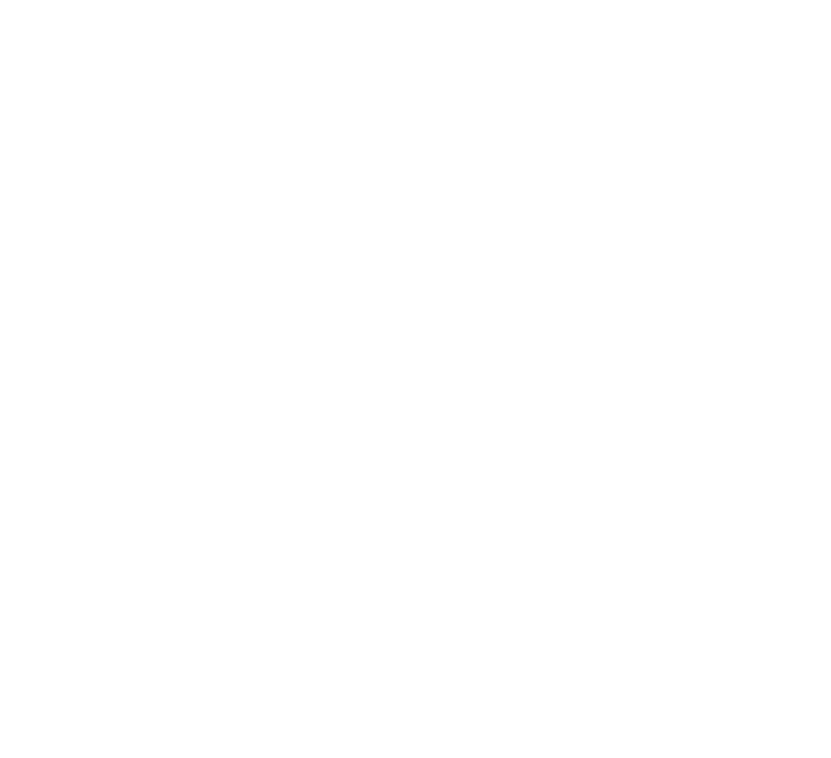
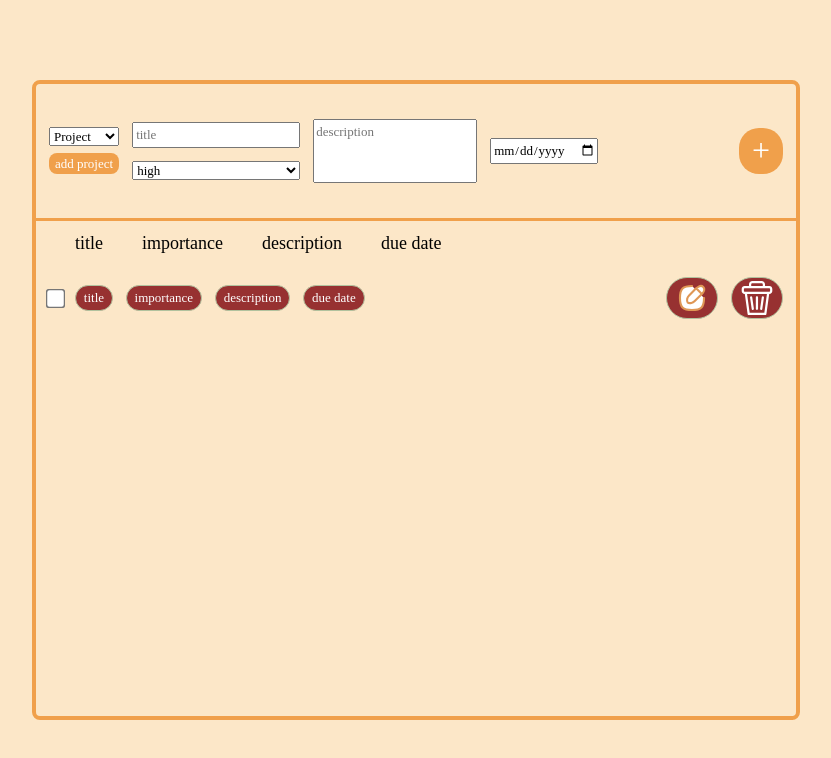
Before and after one commit to umutaaslan/ToDoList, a website built with webpack: page src/template.html in a window 1280 px wide. Shown: the whole page, without its empty margins (224-1055 px from the left). Built offline with nearby package versions, Linux system fonts and the light colour scheme.

Commit message:
basic styling

```diff
--- a/src/style.css
+++ b/src/style.css
@@ -10,12 +10,15 @@
   }
   html, body {
     height: 100%;
+    width: 100%;
     padding: 0;
-    font-family: "Playfair display";
+    font-family: "Roboto Mono";
+    font-size: small;
   }
   body {
     line-height: calc(1em + 0.5rem);
     -webkit-font-smoothing: antialiased;
+    background-color: #FCE7C8;
   }
   img, picture, video, canvas, svg {
     display: block;
@@ -43,3 +46,122 @@
     font-family: inherit;
     font-size: 100%;
   }
+  @import url('https://fonts.googleapis.com/css2?family=Playfair+Display:ital,wght@0,400..900;1,400..900&family=Roboto+Condensed:ital,wght@0,100..900;1,100..900&family=Roboto+Mono:ital,wght@0,100..700;1,100..700&display=swap');
+
+.all-flex-wrapper  {
+  height: 100%;
+  width: 100%;
+  display: flex;
+  justify-content: center;
+  align-items: center;
+}
+
+main.grid-wrapper {
+  height: 80%;
+  width: 60%;
+  display: grid;
+  grid-template-columns: 1fr;
+  grid-template-rows: 1fr 4fr;
+  border: 4px solid #F0A04B;
+  border-radius: 8px;
+}
+
+
+nav.navbar {
+  display: flex;
+  align-items: center;
+  gap: 1rem;
+  padding: 0 1rem;
+  border-bottom: 3px solid #F0A04B;
+}
+
+.appendButton {
+  margin-left: auto;
+  border: none;
+  background-color: #F0A04B;
+  color: white;
+  border-radius: 20px;
+  font-size: xx-large;
+  padding: 1rem;
+}
+
+.navigator {
+  display: flex;
+  padding: 1rem 3rem;
+  gap: 3rem;
+  font-size: large;
+  cursor: default;
+}
+
+#static {
+  display: grid;
+  grid-template-columns: 1fr;
+  grid-template-rows: 3fr 1fr;
+}
+
+#dynamic {
+  display: grid;
+  grid-template-columns: 1fr;
+  grid-template-rows: repeat(10, 8vh);
+  grid-auto-rows: 8vh;
+  overflow: scroll;
+}
+
+.task {
+  display: flex;
+  align-items: center;
+  padding: 0 1rem;
+  gap: 1rem;
+  color: white;
+}
+
+.task > * {
+  border: 1.5px solid #B1C29E;
+  background-color: #973131;
+  padding: .2rem .6rem;
+}
+
+.task > div, .task > button {
+  border-radius: 40px;
+}
+
+.title-importance {
+  display: flex;
+  flex-direction: column;
+  gap: 1rem;
+}
+
+
+.editButton {
+  margin-left: auto;
+}
+
+
+.project-box {
+  display: flex;
+  flex-direction: column;
+  gap: .5rem;
+}
+
+.addProject {
+  border: none;
+  background-color: #F0A04B;
+  color: white;
+  border-radius: 8px;
+}
+.editButton, .deleteButton {
+  width: 4rem;
+}
+
+.editButton:active, .deleteButton:active, .appendButton:active, .addProject:active {
+  scale: .8;
+  box-shadow: inset;
+}
+
+.task input[type = "checkbox"] {
+  scale: 1.5;
+}
+
+.task:hover {
+  cursor: default;
+}
--- a/src/template.html
+++ b/src/template.html
@@ -3,9 +3,49 @@
 <head>
     <meta charset="UTF-8">
     <meta name="viewport" content="width=device-width, initial-scale=1.0">
-    <title>Document</title>
+    <title>To Do</title>
 </head>
 <body>
-
+    <div class="all-flex-wrapper">
+        <main class="grid-wrapper">
+            <div id="static">
+                <nav class="navbar">
+                    <div class="project-box">
+                        <select name="" id="">
+                            <option value="">Project</option>
+                        </select>
+                        <button class="addProject">add project</button>
+                    </div>
+                    <div class="title-importance">
+                        <input type="text" name="" id="" placeholder="title">
+                        <select name="" id="">
+                            <option value="">high</option>
+                            <option value="">medium</option>
+                            <option value="">low</option>
+                        </select>
+                    </div>
+                    <textarea name="" id="" cols="20" rows="3" placeholder="description" style="resize: none;"></textarea>
+                    <input type="date" name="" id="">
+                    <button class="appendButton">+</button>
+                </nav>
+                <div class="navigator">
+                    <p>title</p>
+                    <p>importance</p>
+                    <p>description</p>
+                    <p>due date</p>
+                </div>
+            </div>
+            <div id="dynamic">
+                <div class="task">
+                    <input type="checkbox" name="" id="">
+                    <div>title</div>
+                    <div>importance</div>
+                    <div>description</div>
+                    <div>due date</div>
+                    <button class="editButton"><img src="asset/edit.svg" alt=""></button>
+                    <button class="deleteButton"><img src="asset/delete.svg" alt=""></button>
+                </div>
+        </main>
+    </div>
 </body>
 </html>
```
Also changed, not shown: src/asset/delete.svg (added), src/asset/edit.svg (added), src/index.js (line endings or trailing spaces).
